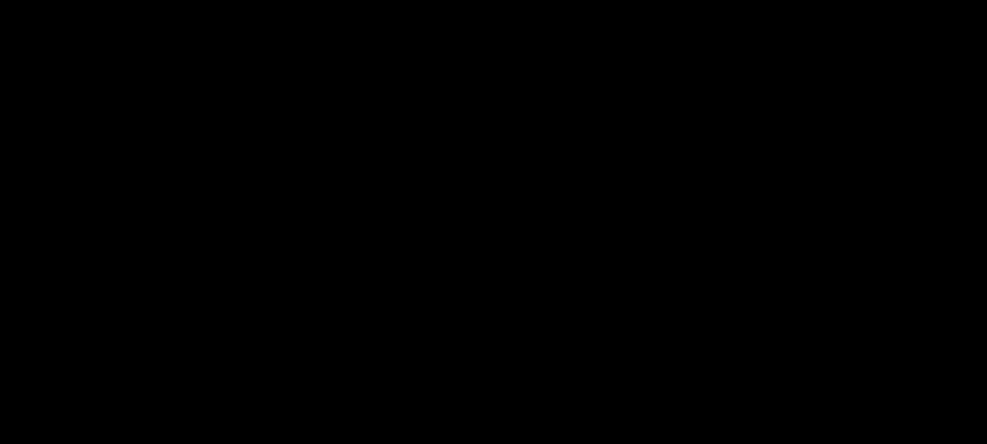
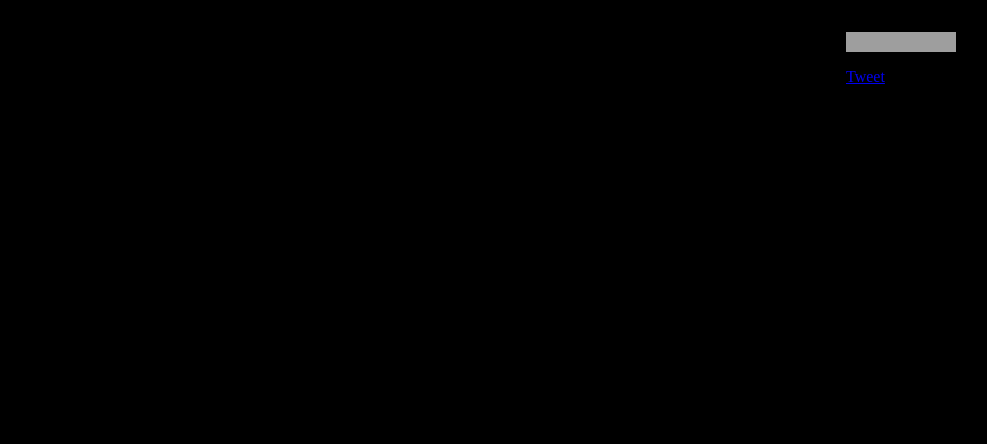
Before and after one commit to creatorrr/browser-bricks, a website: page index.html in a window 1280 px wide. Shown: the top 444 px of the page, without its empty margins (292-1279 px from the left). Drawn offline with Linux system fonts and the light colour scheme; grey boxes are pictures that could not be loaded; a web font is replaced by a local one.

Commit message:
Added social buttons
Signed-off-by: Diwank Singh <diwank.singh@gmail.com>

```diff
--- a/css/styles.css
+++ b/css/styles.css
@@ -72,6 +72,21 @@ span#arrow {
   font-size: 10em;
 }
 
+.social {
+  position: fixed;
+  top: 2em;
+  right: 2em;
+}
+
+.social iframe {
+  margin-bottom: 4px;
+}
+
+.social .fb-share-button {
+  display: block;
+  margin-bottom: 8px;
+}
+
 .hidden {
   display: none;
 }
--- a/index.html
+++ b/index.html
@@ -9,6 +9,27 @@
 <link href='css/styles.css' rel='stylesheet' type='text/css'>
 
 <span id="arrow" class="hidden"> &uarr; </span>
+<div class="social">
+  <!-- Github -->
+  <iframe src="http://ghbtns.com/github-btn.html?user=creatorrr&repo=browser-bricks&type=watch&count=true"
+    allowtransparency="true" frameborder="0" scrolling="0" width="110" height="20"></iframe>
+
+  <!-- Facebook -->
+  <div id="fb-root"></div>
+  <script>(function(d, s, id) {
+    var js, fjs = d.getElementsByTagName(s)[0];
+    if (d.getElementById(id)) return;
+    js = d.createElement(s); js.id = id;
+    js.src = "//connect.facebook.net/en_US/all.js#xfbml=1";
+    fjs.parentNode.insertBefore(js, fjs);
+  }(document, 'script', 'facebook-jssdk'));</script>
+
+  <div class="fb-share-button" data-href="http://diwank.name/browser-bricks/" data-type="button_count"></div>
+
+  <!-- Twitter -->
+  <a href="https://twitter.com/share" class="twitter-share-button" data-text="Try browser bricks!" data-via="diwanksingh">Tweet</a>
+  <script>!function(d,s,id){var js,fjs=d.getElementsByTagName(s)[0],p=/^http:/.test(d.location)?'http':'https';if(!d.getElementById(id)){js=d.createElement(s);js.id=id;js.src=p+'://platform.twitter.com/widgets.js';fjs.parentNode.insertBefore(js,fjs);}}(document, 'script', 'twitter-wjs');</script>
+</div>
 
 <div id="container" class="animated delay fadeInDown">
   <header>
```
